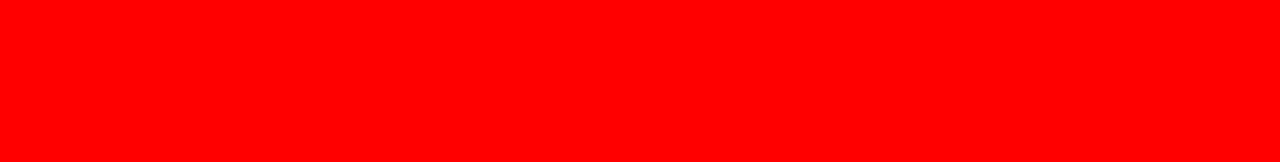
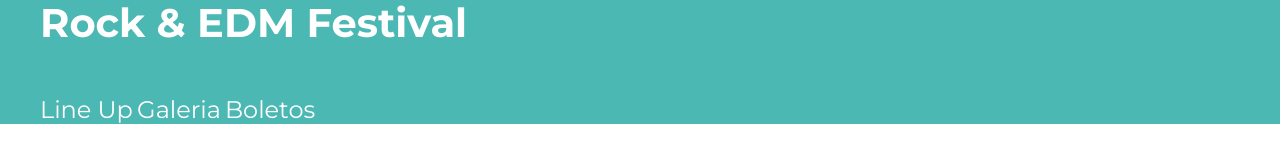
Before and after one commit to fersh00/music-fest, a website: page index.html in a window 1280 px wide. Drawn offline with Linux system fonts and the light colour scheme.

Commit message:
Se agragan archivos de estilo varios

```diff
--- a/index.html
+++ b/index.html
@@ -1,16 +1,45 @@
 <!DOCTYPE html>
 <html lang="en">
-<head>
-    <meta charset="UTF-8">
-    <meta http-equiv="X-UA-Compatible" content="IE=edge">
-    <meta name="viewport" content="width=device-width, initial-scale=1.0">
-    <title>Rock & EDM Festival</title>
-    <link rel="preconnect" href="https://fonts.googleapis.com">
-    <link rel="preconnect" href="https://fonts.gstatic.com" crossorigin>
-    <link href="https://fonts.googleapis.com/css2?family=Montserrat:wght@300;400;700;900&display=swap" rel="stylesheet">
-    <link rel="stylesheet" href="build/css/app.css">
-</head>
-<body>
+	<head>
+		<meta charset="UTF-8" />
+		<meta
+			http-equiv="X-UA-Compatible"
+			content="IE=edge"
+		/>
+		<meta
+			name="viewport"
+			content="width=device-width, initial-scale=1.0"
+		/>
+		<title>Rock & EDM Festival</title>
+		<link
+			rel="preconnect"
+			href="https://fonts.googleapis.com"
+		/>
+		<link
+			rel="preconnect"
+			href="https://fonts.gstatic.com"
+			crossorigin
+		/>
+		<link
+			href="https://fonts.googleapis.com/css2?family=Montserrat:wght@300;400;700;900&display=swap"
+			rel="stylesheet"
+		/>
+		<link
+			rel="stylesheet"
+			href="build/css/app.css"
+		/>
+	</head>
+	<body>
+		<header class="header">
+			<div class="contenedor contenido-principal">
+				<h1>Rock & EDM Festival</h1>
 
-</body>
+				<nav class="navegacion-principal">
+					<a href="#">Line Up</a>
+					<a href="#">Galeria</a>
+					<a href="#">Boletos</a>
+				</nav>
+			</div>
+		</header>
+	</body>
 </html>
--- a/src/scss/app.scss
+++ b/src/scss/app.scss
@@ -1,7 +1,2 @@
-@use 'variables';
-@use 'normalize';
-
-
-body {
-    background-color: $rojo;
-}
+@use 'base';
+@use 'layout';
--- /dev/null
+++ b/src/scss/base/_globales.scss
@@ -0,0 +1,40 @@
+@use 'variables' as v;
+
+html {
+    font-size: 62.5%;
+    box-sizing: border-box;
+}
+
+*,
+*:before,
+*:after {
+    box-sizing: inherit;
+}
+
+body {
+    font-family: v.$fuente_principal;
+    font-size: 1.6rem;
+}
+
+p {
+    font-size: 2rem;
+    color: v.$negro;
+}
+
+.contenedor {
+    width: 95%;
+    max-width: 120rem;
+    margin: 0 auto;
+}
+
+a {
+    text-decoration: none;
+}
+
+h1, h2, h3 {
+    margin: 0 0 5rem 0;
+}
+
+h1 {font-size: 4rem;}
+h2 {font-size: 3.6rem;}
+h3 {font-size: 3rem;}
--- a/src/scss/base/_index.scss
+++ b/src/scss/base/_index.scss
@@ -1,2 +1,3 @@
 @forward 'variables';
 @forward 'normalize';
+@forward 'globales';
--- /dev/null
+++ b/src/scss/layout/_header.scss
@@ -0,0 +1,19 @@
+@use 'base/variables' as v;
+
+.header {
+	background-color: v.$verde;
+
+	h1 {
+		color: v.$blanco;
+	}
+}
+
+.navegacion-principal {
+	a {
+		color: v.$blanco;
+		font-size: 2.4rem;
+		&:hover {
+			color: v.$amarillo;
+		}
+	}
+}
--- /dev/null
+++ b/src/scss/layout/_index.scss
@@ -0,0 +1 @@
+@forward 'header';
```
Also changed, not shown: build/css/app.css.
